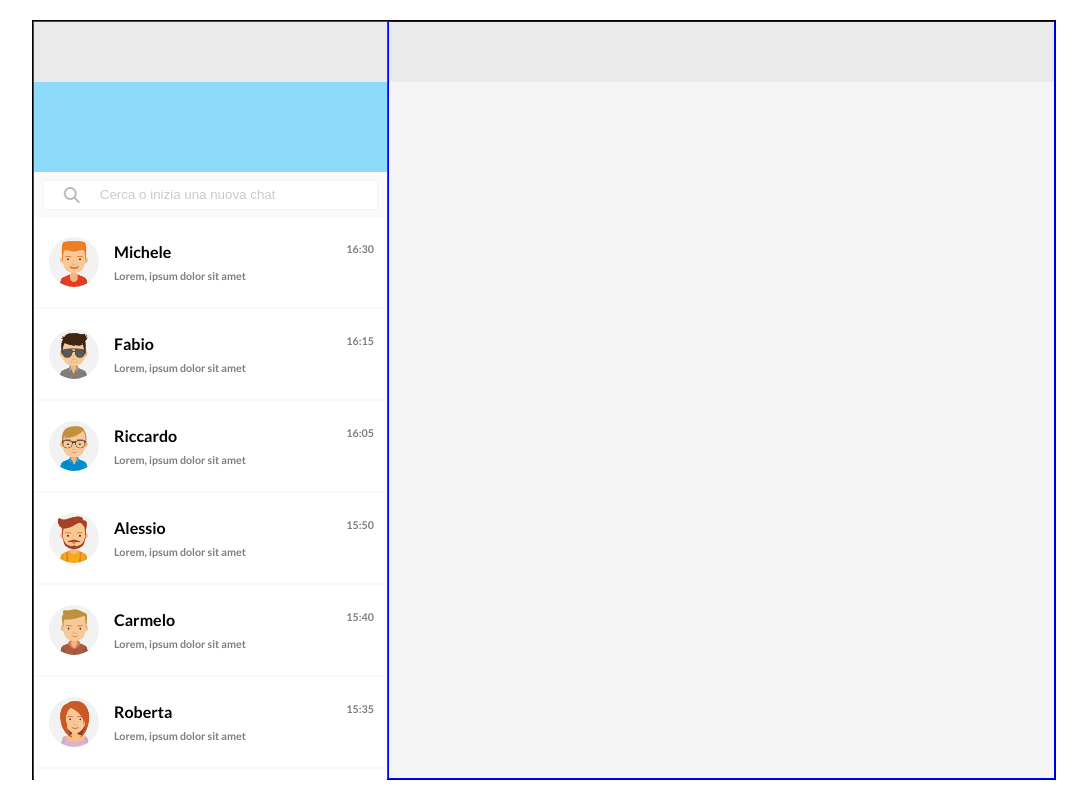
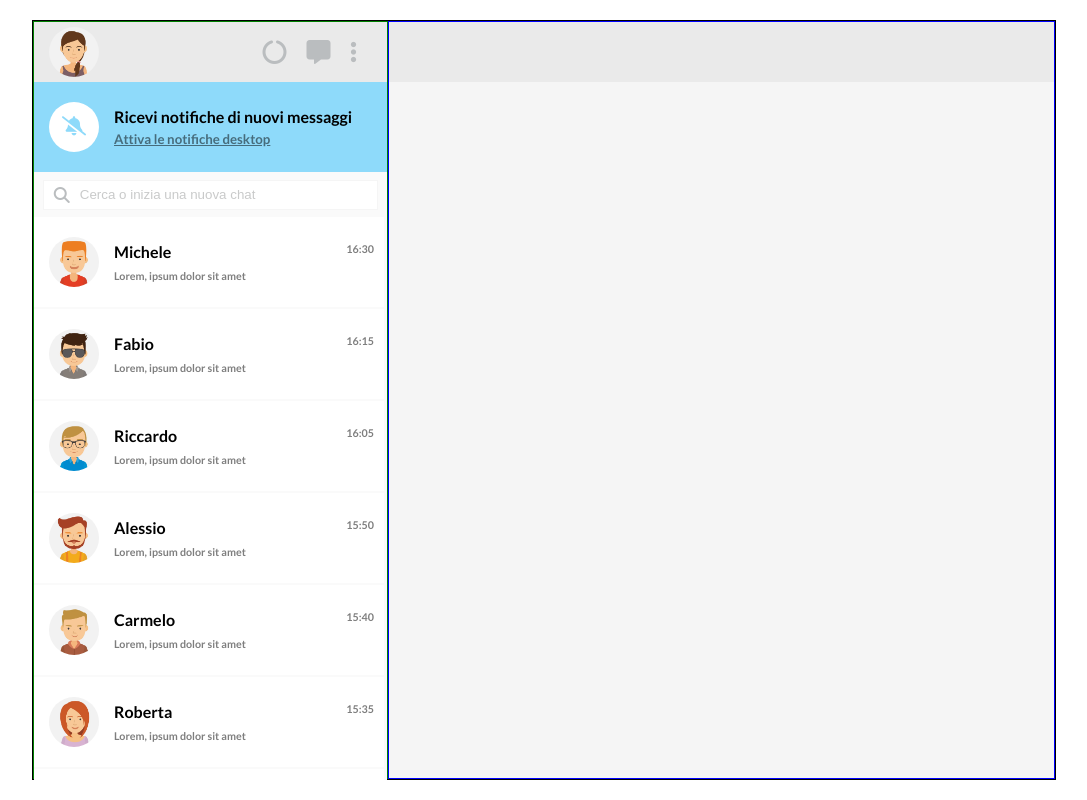
Before and after one commit to MarcoRomanohub/html-css-boolzapp, a plain HTML site: page index.html in a window 1280 px wide. Shown: the whole page, without its empty margins (96-1183 px from the left). Drawn offline with Linux system fonts and the light colour scheme.

Commit message:
[add] Chat complete

```diff
--- a/css/style.css
+++ b/css/style.css
@@ -24,10 +24,8 @@ body{
 }
 
 i{
-  background-color: white;
   color: #BABDBF;
-  margin: 0 20px;
-  vertical-align: middle;
+  margin: 0 10px;
 }
 
 .container{
@@ -56,6 +54,16 @@ i{
 .topbar{
   background-color: #EAEAEA;
   height: 60px;
+  justify-content: space-between;
+}
+
+.top-nav{
+  align-items: center;
+  margin-right: 20px;
+}
+
+.top-nav i{
+  font-size: 1.5rem;
 }
 
 .chat-row{
@@ -64,6 +72,26 @@ i{
 
 .notifications{
   background-color: #8EDAFA;
+}
+
+.circle-img{
+  background-color: white;
+  border-radius: 50%;
+  overflow: hidden;
+  width: 50px;
+  height: 50px;
+  justify-content: center;
+  align-items: center;
+  font-size: 1.2rem;
+}
+
+.circle-img i{
+  color: #8EDAFA;
+}
+
+.notifications h5{
+  margin-top: 5px;
+  text-decoration: underline;
 }
 
 nav{
@@ -115,7 +143,7 @@ nav input{
   align-items: center;
 }
 
-.chat-row .profile-img{
+.profile-img{
   border-radius: 50%;
   overflow: hidden;
   width: 50px;
@@ -138,7 +166,8 @@ nav input{
   width: 150px;
 }
 
-.chat-text h6{
+.chat-text h6,
+.chat-text h5{
   opacity: 50%;
 }
 
@@ -154,12 +183,20 @@ nav input{
   .chat{
     width: 100px;
   }
+
+  .last-chat{
+    height: 100%;
+  }
+
+  .last-chat .chat-row{
+    width: 80px;
+  }
   .active-chat{
     width: 90%;
   }
 
-  .notifications,
-  .search,
+  .top-nav,
+  .remove,
   .text-container{
     display: none;
   }
--- a/index.html
+++ b/index.html
@@ -20,12 +20,35 @@
     <div class="container">
       <div class="row debug d-flex">
         <div class="chat">
-          <div class="topbar"></div>
-          <div class="chat-row notifications"></div>
-          <nav>
-            <div class="search">
-              <div><i class="fa-solid fa-magnifying-glass"></i></div>
-              <input type="text" placeholder="Cerca o inizia una nuova chat">
+          <div class="topbar d-flex">
+            <div class="img-container d-flex">
+              <div class="profile-img"><img src="assets/img/avatar_io.jpg" alt=""></div>
+            </div>
+            <div class="top-nav d-flex">
+              <i class="fa-solid fa-circle-notch"></i>
+              <i class="fa-solid fa-message"></i>
+              <i class="fa-solid fa-ellipsis-vertical"></i>
+            </div>
+          </div>
+          <div class="remove">
+            <div class="chat-row d-flex notifications">
+              <div class="img-container d-flex">
+                <div class="circle-img d-flex"><i class="fa-solid fa-bell-slash"></i></div>
+              </div>
+              <div class="text-container d-flex">
+                <div class="chat-text d-flex">
+                  <div>
+                    <h4>Ricevi notifiche di nuovi messaggi</h4>
+                    <h5>Attiva le notifiche desktop</h5>
+                  </div>
+                </div>
+              </div>
+            </div>
+            <nav>
+              <div class="search">
+                <div><i class="fa-solid fa-magnifying-glass"></i></div>
+                <input type="text" placeholder="Cerca o inizia una nuova chat">
+              </div>
             </div>
           </nav>
           <div class="last-chat">
```
